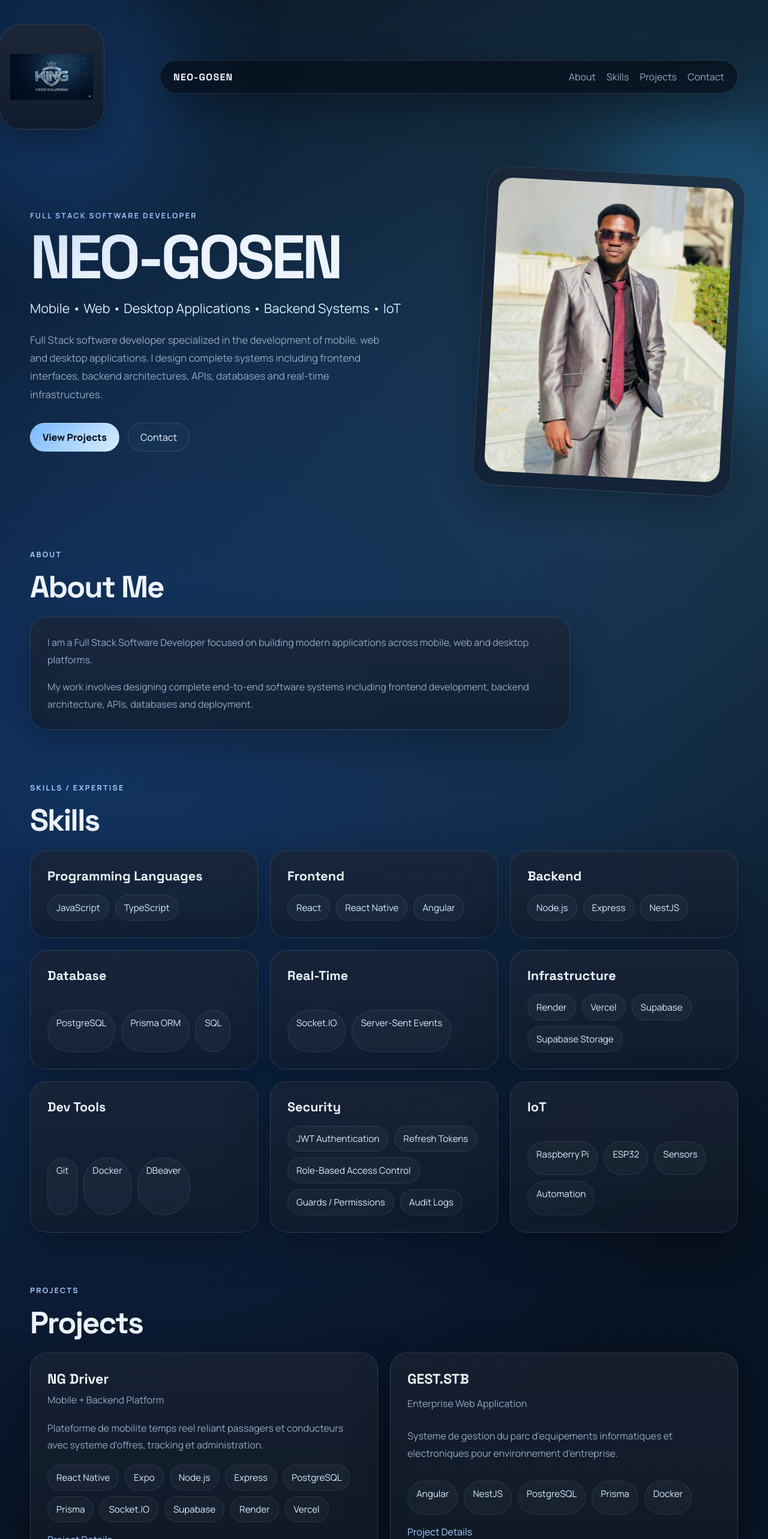
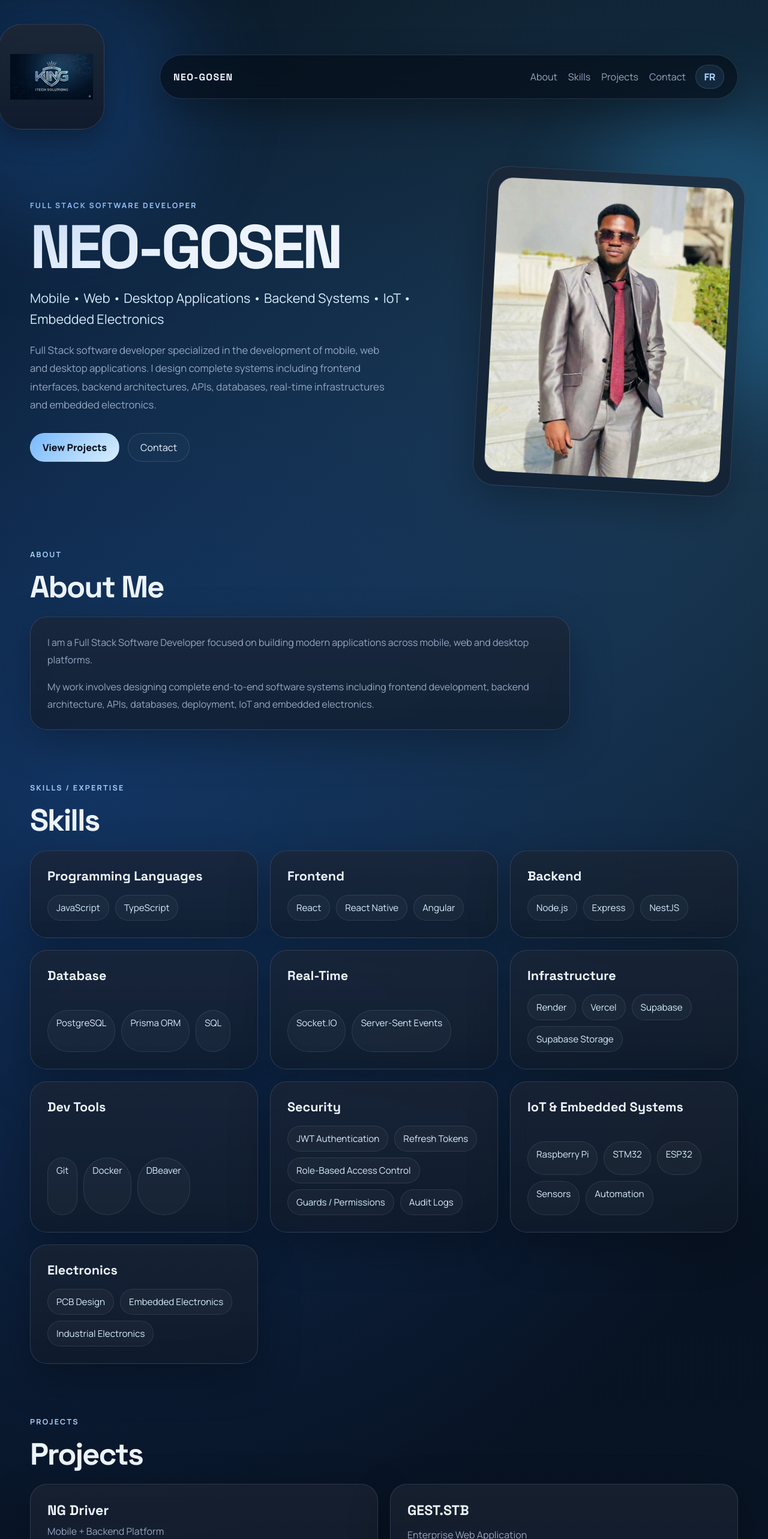
Before and after one commit to kissambouneogosen3-creator/neo-gosen-portfolio, a React (Vite) app: page / in a window 1280 px wide. Shown: the top 2566 px of the page at 60% size. Built offline with nearby package versions, Linux system fonts and the light colour scheme.

Commit message:
Add embedded skills translation and SEO terms

```diff
--- a/index.html
+++ b/index.html
@@ -9,11 +9,11 @@
     <meta name="theme-color" content="#102642" />
     <meta
       name="description"
-      content="Portfolio of NEO-GOSEN, Full Stack Software Developer specialized in mobile, web, desktop applications, backend systems, real-time platforms and IoT solutions."
+      content="Portfolio of NEO-GOSEN, Full Stack Software Developer specialized in mobile, web, desktop applications, backend systems, real-time platforms, IoT, embedded electronics and PCB design."
     />
     <meta
       name="keywords"
-      content="NEO-GOSEN, Neo Gosen Kissambou, Full Stack Software Developer, mobile developer, web developer, desktop applications, backend systems, IoT developer, React Native, React, Node.js, NestJS, PostgreSQL"
+      content="NEO-GOSEN, Neo Gosen Kissambou, Full Stack Software Developer, mobile developer, web developer, desktop applications, backend systems, IoT developer, embedded electronics, industrial electronics, PCB design, Raspberry Pi, STM32, ESP32, React Native, React, Node.js, NestJS, PostgreSQL"
     />
     <meta property="og:type" content="profile" />
     <meta property="og:locale" content="en_US" />
@@ -21,7 +21,7 @@
     <meta property="og:title" content="NEO-GOSEN — Full Stack Software Developer" />
     <meta
       property="og:description"
-      content="Mobile, web, desktop applications, backend systems, real-time platforms and IoT solutions."
+      content="Mobile, web, desktop applications, backend systems, real-time platforms, IoT, embedded electronics and PCB design."
     />
     <meta property="og:url" content="https://neo-gosen-portfolio.vercel.app/" />
     <meta property="og:image" content="https://neo-gosen-portfolio.vercel.app/branding/logo.png" />
@@ -29,7 +29,7 @@
     <meta name="twitter:title" content="NEO-GOSEN — Full Stack Software Developer" />
     <meta
       name="twitter:description"
-      content="Portfolio of NEO-GOSEN, Full Stack Software Developer specialized in mobile, web, desktop, backend and IoT systems."
+      content="Portfolio of NEO-GOSEN, Full Stack Software Developer specialized in mobile, web, desktop, backend, IoT and embedded electronics systems."
     />
     <meta name="twitter:image" content="https://neo-gosen-portfolio.vercel.app/branding/logo.png" />
     <script type="application/ld+json">
@@ -50,13 +50,19 @@
           "Backend Systems",
           "Real-Time Systems",
           "IoT",
+          "Embedded Electronics",
+          "Industrial Electronics",
+          "PCB Design",
+          "Raspberry Pi",
+          "STM32",
+          "ESP32",
           "React Native",
           "React",
           "Node.js",
           "NestJS",
           "PostgreSQL"
         ],
-        "description": "Full Stack Software Developer specialized in complete software systems across mobile, web, desktop applications, backend systems and IoT."
+        "description": "Full Stack Software Developer specialized in complete software systems across mobile, web, desktop applications, backend systems, IoT, embedded electronics and PCB design."
       }
     </script>
     <title>NEO-GOSEN — Full Stack Software Developer</title>
--- a/src/App.jsx
+++ b/src/App.jsx
@@ -2,35 +2,35 @@ import { useEffect, useState } from "react";
 
 const skillGroups = [
   {
-    title: "Programming Languages",
+    title: { en: "Programming Languages", fr: "Langages de programmation" },
     items: ["JavaScript", "TypeScript"],
   },
   {
-    title: "Frontend",
+    title: { en: "Frontend", fr: "Frontend" },
     items: ["React", "React Native", "Angular"],
   },
   {
-    title: "Backend",
+    title: { en: "Backend", fr: "Backend" },
     items: ["Node.js", "Express", "NestJS"],
   },
   {
-    title: "Database",
+    title: { en: "Database", fr: "Base de données" },
     items: ["PostgreSQL", "Prisma ORM", "SQL"],
   },
   {
-    title: "Real-Time",
+    title: { en: "Real-Time", fr: "Temps réel" },
     items: ["Socket.IO", "Server-Sent Events"],
   },
   {
-    title: "Infrastructure",
+    title: { en: "Infrastructure", fr: "Infrastructure" },
     items: ["Render", "Vercel", "Supabase", "Supabase Storage"],
   },
   {
-    title: "Dev Tools",
+    title: { en: "Dev Tools", fr: "Outils de développement" },
     items: ["Git", "Docker", "DBeaver"],
   },
   {
-    title: "Security",
+    title: { en: "Security", fr: "Sécurité" },
     items: [
       "JWT Authentication",
       "Refresh Tokens",
@@ -40,8 +40,12 @@ const skillGroups = [
     ],
   },
   {
-    title: "IoT",
-    items: ["Raspberry Pi", "ESP32", "Sensors", "Automation"],
+    title: { en: "IoT & Embedded Systems", fr: "IoT & systèmes embarqués" },
+    items: ["Raspberry Pi", "STM32", "ESP32", "Sensors", "Automation"],
+  },
+  {
+    title: { en: "Electronics", fr: "Électronique" },
+    items: ["PCB Design", "Embedded Electronics", "Industrial Electronics"],
   },
 ];
 
@@ -52,9 +56,11 @@ const projects = [
   {
     slug: "ng-driver",
     title: "NG Driver",
-    type: "Mobile + Backend Platform",
-    description:
-      "Plateforme de mobilite temps reel reliant passagers et conducteurs avec systeme d'offres, tracking et administration.",
+    type: { en: "Mobile + Backend Platform", fr: "Plateforme mobile + backend" },
+    description: {
+      en: "Real-time mobility platform connecting passengers and drivers with offer management, tracking and administration.",
+      fr: "Plateforme de mobilité temps réel reliant passagers et conducteurs avec système d'offres, tracking et administration.",
+    },
     technologies: [
       "React Native",
       "Expo",
@@ -76,9 +82,11 @@ const projects = [
   {
     slug: "gest-stb",
     title: "GEST.STB",
-    type: "Enterprise Web Application",
-    description:
-      "Systeme de gestion du parc d'equipements informatiques et electroniques pour environnement d'entreprise.",
+    type: { en: "Enterprise Web Application", fr: "Application web d'entreprise" },
+    description: {
+      en: "Management system for IT and electronic equipment in an enterprise environment.",
+      fr: "Système de gestion du parc d'équipements informatiques et électroniques pour environnement d'entreprise.",
+    },
     technologies: ["Angular", "NestJS", "PostgreSQL", "Prisma", "Docker"],
     images: [
       "/images/projects/gest-stb/gest-stb-1.png",
@@ -88,34 +96,112 @@ const projects = [
   {
     slug: "svm",
     title: "Souffle de Vie Manager",
-    type: "Web Application",
-    description:
-      "Plateforme de gestion administrative des membres avec suivi de presence, absences et rapports.",
+    type: { en: "Web Application", fr: "Application web" },
+    description: {
+      en: "Administrative member management platform with attendance tracking, absence management and reports.",
+      fr: "Plateforme de gestion administrative des membres avec suivi de présence, absences et rapports.",
+    },
     technologies: ["React", "Node.js", "Express", "PostgreSQL", "Prisma", "Socket.IO"],
     images: ["/images/projects/svm/svm-1.png", "/images/projects/svm/svm-2.png"],
   },
   {
     slug: "iot",
     title: "Smart Greenhouse",
-    type: "IoT System",
-    description:
-      "Systeme d'automatisation de serre base sur Raspberry Pi pour surveiller et controler l'environnement.",
-    technologies: ["Raspberry Pi", "Sensors", "Automation"],
+    type: { en: "IoT System", fr: "Système IoT" },
+    description: {
+      en: "Greenhouse automation system based on Raspberry Pi, sensors and embedded control logic.",
+      fr: "Système d'automatisation de serre basé sur Raspberry Pi, capteurs et logique de contrôle embarquée.",
+    },
+    technologies: ["Raspberry Pi", "Sensors", "Automation", "Embedded Electronics"],
     images: ["/images/projects/iot/iot-1.png", "/images/projects/iot/iot-2.png"],
   },
   {
     slug: "real-estate",
     title: "Real Estate Search Platform",
-    type: "Web Application",
-    description:
-      "Plateforme web permettant la recherche d'annonces immobilieres dans une base de donnees.",
+    type: { en: "Web Application", fr: "Application web" },
+    description: {
+      en: "Web platform for searching real estate listings from a structured database.",
+      fr: "Plateforme web permettant la recherche d'annonces immobilières dans une base de données.",
+    },
     technologies: ["JavaScript", "Backend API", "SQL Database"],
     images: [],
   },
 ];
 
+const copy = {
+  en: {
+    nav: ["About", "Skills", "Projects", "Contact"],
+    homeLabel: "NEO-GOSEN home",
+    role: "Full Stack Software Developer",
+    specialization: "Mobile • Web • Desktop Applications • Backend Systems • IoT • Embedded Electronics",
+    hero:
+      "Full Stack software developer specialized in the development of mobile, web and desktop applications. I design complete systems including frontend interfaces, backend architectures, APIs, databases, real-time infrastructures and embedded electronics.",
+    viewProjects: "View Projects",
+    contact: "Contact",
+    aboutEyebrow: "About",
+    aboutTitle: "About Me",
+    aboutText1:
+      "I am a Full Stack Software Developer focused on building modern applications across mobile, web and desktop platforms.",
+    aboutText2:
+      "My work involves designing complete end-to-end software systems including frontend development, backend architecture, APIs, databases, deployment, IoT and embedded electronics.",
+    skillsEyebrow: "Skills / Expertise",
+    skillsTitle: "Skills",
+    projectsEyebrow: "Projects",
+    projectsTitle: "Projects",
+    detailsEyebrow: "Project Details",
+    detailsTitle: "Project Details",
+    detailsLink: "Project Details",
+    technologies: "Technologies",
+    images: "Images",
+    noImage: "No image required.",
+    contactText:
+      "I am available for freelance projects involving mobile, web, full-stack software development, IoT and embedded electronics.",
+    finalMessage:
+      "Full Stack Software Developer building complete systems across mobile, web, desktop and embedded environments.",
+    close: "Close",
+    switchLanguage: "FR",
+    switchLabel: "Passer en français",
+  },
+  fr: {
+    nav: ["À propos", "Compétences", "Projets", "Contact"],
+    homeLabel: "Accueil NEO-GOSEN",
+    role: "Développeur logiciel full stack",
+    specialization:
+      "Mobile • Web • Applications desktop • Systèmes backend • IoT • Électronique embarquée",
+    hero:
+      "Développeur logiciel full stack spécialisé dans le développement d'applications mobiles, web et desktop. Je conçois des systèmes complets incluant interfaces frontend, architectures backend, APIs, bases de données, infrastructures temps réel et électronique embarquée.",
+    viewProjects: "Voir les projets",
+    contact: "Contact",
+    aboutEyebrow: "À propos",
+    aboutTitle: "À propos de moi",
+    aboutText1:
+      "Je suis développeur logiciel full stack, orienté vers la création d'applications modernes sur mobile, web et desktop.",
+    aboutText2:
+      "Mon travail couvre la conception de systèmes logiciels complets : frontend, backend, APIs, bases de données, déploiement, IoT et électronique embarquée.",
+    skillsEyebrow: "Compétences / Expertise",
+    skillsTitle: "Compétences",
+    projectsEyebrow: "Projets",
+    projectsTitle: "Projets",
+    detailsEyebrow: "Détails des projets",
+    detailsTitle: "Détails des projets",
+    detailsLink: "Détails du projet",
+    technologies: "Technologies",
+    images: "Images",
+    noImage: "Aucune image requise.",
+    contactText:
+      "Je suis disponible pour des missions freelance en développement mobile, web, full-stack, IoT et électronique embarquée.",
+    finalMessage:
+      "Développeur logiciel full stack construisant des systèmes complets pour environnements mobile, web, desktop et embarqués.",
+    close: "Fermer",
+    switchLanguage: "EN",
+    switchLabel: "Switch to English",
+  },
+};
+
 function App() {
   const [selectedImage, setSelectedImage] = useState(null);
+  const [language, setLanguage] = useState("en");
+  const t = copy[language];
 
   useEffect(() => {
     function handleKeyDown(event) {
@@ -138,7 +224,7 @@ function App() {
       <div className="ambient ambient-right" />
 
       <div className="masthead">
-        <a className="logo-anchor" href="#hero" aria-label="NEO-GOSEN home">
+        <a className="logo-anchor" href="#hero" aria-label={t.homeLabel}>
           <span className="brand-logo-wrap brand-logo-wrap-large">
             <img src={logoImage} alt="NEO-GOSEN logo" className="brand-logo" />
           </span>
@@ -148,33 +234,35 @@ function App() {
             <span className="brand-text">NEO-GOSEN</span>
           </a>
           <nav className="nav">
-            <a href="#about">About</a>
-            <a href="#skills">Skills</a>
-            <a href="#projects">Projects</a>
-            <a href="#contact">Contact</a>
+            <a href="#about">{t.nav[0]}</a>
+            <a href="#skills">{t.nav[1]}</a>
+            <a href="#projects">{t.nav[2]}</a>
+            <a href="#contact">{t.nav[3]}</a>
           </nav>
+          <button
+            className="language-toggle"
+            type="button"
+            aria-label={t.switchLabel}
+            onClick={() => setLanguage((current) => (current === "en" ? "fr" : "en"))}
+          >
+            {t.switchLanguage}
+          </button>
         </header>
       </div>
 
       <main>
         <section className="hero-section section" id="hero">
           <div className="hero-copy">
-            <p className="eyebrow">Full Stack Software Developer</p>
+            <p className="eyebrow">{t.role}</p>
             <h1>NEO-GOSEN</h1>
-            <p className="hero-specialization">
-              Mobile • Web • Desktop Applications • Backend Systems • IoT
-            </p>
-            <p className="hero-description">
-              Full Stack software developer specialized in the development of mobile, web and
-              desktop applications. I design complete systems including frontend interfaces,
-              backend architectures, APIs, databases and real-time infrastructures.
-            </p>
+            <p className="hero-specialization">{t.specialization}</p>
+            <p className="hero-description">{t.hero}</p>
             <div className="hero-actions">
               <a className="button button-primary" href="#projects">
-                View Projects
+                {t.viewProjects}
               </a>
               <a className="button button-secondary" href="#contact">
-                Contact
+                {t.contact}
               </a>
             </div>
           </div>
@@ -194,30 +282,24 @@ function App() {
 
         <section className="section" id="about">
           <div className="section-heading">
-            <p className="eyebrow">About</p>
-            <h2>About Me</h2>
+            <p className="eyebrow">{t.aboutEyebrow}</p>
+            <h2>{t.aboutTitle}</h2>
           </div>
           <div className="glass-panel about-panel">
-            <p>
-              I am a Full Stack Software Developer focused on building modern applications across
-              mobile, web and desktop platforms.
-            </p>
-            <p>
-              My work involves designing complete end-to-end software systems including frontend
-              development, backend architecture, APIs, databases and deployment.
-            </p>
+            <p>{t.aboutText1}</p>
+            <p>{t.aboutText2}</p>
           </div>
         </section>
 
         <section className="section" id="skills">
           <div className="section-heading">
-            <p className="eyebrow">Skills / Expertise</p>
-            <h2>Skills</h2>
+            <p className="eyebrow">{t.skillsEyebrow}</p>
+            <h2>{t.skillsTitle}</h2>
           </div>
           <div className="skills-grid">
             {skillGroups.map((group) => (
-              <article className="glass-panel skill-card" key={group.title}>
-                <h3>{group.title}</h3>
+              <article className="glass-panel skill-card" key={group.title.en}>
+                <h3>{group.title[language]}</h3>
                 <ul className="tag-list">
                   {group.items.map((item) => (
                     <li key={item}>{item}</li>
@@ -230,24 +312,24 @@ function App() {
 
         <section className="section" id="projects">
           <div className="section-heading">
-            <p className="eyebrow">Projects</p>
-            <h2>Projects</h2>
+            <p className="eyebrow">{t.projectsEyebrow}</p>
+            <h2>{t.projectsTitle}</h2>
           </div>
           <div className="projects-grid">
             {projects.map((project) => (
               <article className="glass-panel project-card" key={project.slug}>
                 <div className="project-card-top">
                   <span className="project-index">{project.title}</span>
-                  <p className="project-type">{project.type}</p>
+                  <p className="project-type">{project.type[language]}</p>
                 </div>
-                <p className="project-description">{project.description}</p>
+                <p className="project-description">{project.description[language]}</p>
                 <ul className="tag-list">
                   {project.technologies.map((technology) => (
                     <li key={technology}>{technology}</li>
                   ))}
                 </ul>
                 <a className="project-link" href={`#project-${project.slug}`}>
-                  Project Details
+                  {t.detailsLink}
                 </a>
               </article>
             ))}
@@ -256,8 +338,8 @@ function App() {
 
         <section className="section" id="project-details">
           <div className="section-heading">
-            <p className="eyebrow">Project Details</p>
-            <h2>Project Details</h2>
+            <p className="eyebrow">{t.detailsEyebrow}</p>
+            <h2>{t.detailsTitle}</h2>
           </div>
           <div className="details-stack">
             {projects.map((project) => (
@@ -265,13 +347,13 @@ function App() {
                 <div className="detail-header">
                   <div>
                     <h3>{project.title}</h3>
-                    <p className="project-type">{project.type}</p>
+                    <p className="project-type">{project.type[language]}</p>
                   </div>
                 </div>
-                <p className="project-description">{project.description}</p>
+                <p className="project-description">{project.description[language]}</p>
                 <div className="detail-columns">
                   <div>
-                    <h4>Technologies</h4>
+                    <h4>{t.technologies}</h4>
                     <ul className="tag-list">
                       {project.technologies.map((technology) => (
                         <li key={technology}>{technology}</li>
@@ -279,7 +361,7 @@ function App() {
                     </ul>
                   </div>
                   <div>
-                    <h4>Images</h4>
+                    <h4>{t.images}</h4>
                     {project.images.length ? (
                       <div className="image-grid">
                         {project.images.map((image) => (
@@ -296,7 +378,7 @@ function App() {
                         ))}
                       </div>
                     ) : (
-                      <p className="muted-text">No image required.</p>
+                      <p className="muted-text">{t.noImage}</p>
                     )}
                   </div>
                 </div>
@@ -307,23 +389,17 @@ function App() {
 
         <section className="section" id="contact">
           <div className="section-heading">
-            <p className="eyebrow">Contact</p>
-            <h2>Contact</h2>
+            <p className="eyebrow">{t.contact}</p>
+            <h2>{t.contact}</h2>
           </div>
           <div className="glass-panel contact-panel">
-            <p>
-              I am available for freelance projects involving mobile, web and full-stack software
-              development.
-            </p>
+            <p>{t.contactText}</p>
             <div className="contact-links">
               <a href="tel:+21624309776">+216 24 309 776</a>
               <a href="tel:+21621277388">+216 21 277 388</a>
               <a href="mailto:kissambouneogosen3@gmail.com">kissambouneogosen3@gmail.com</a>
             </div>
-            <p className="final-message">
-              Full Stack Software Developer building complete systems across mobile, web and
-              desktop environments.
-            </p>
+            <p className="final-message">{t.finalMessage}</p>
           </div>
         </section>
       </main>
@@ -341,7 +417,7 @@ function App() {
             aria-label="Close image"
             onClick={() => setSelectedImage(null)}
           >
-            Close
+            {t.close}
           </button>
           <div className="lightbox-content" onClick={(event) => event.stopPropagation()}>
             <img src={selectedImage.src} alt={selectedImage.alt} className="lightbox-image" />
--- a/src/styles.css
+++ b/src/styles.css
@@ -177,6 +177,17 @@ h4 {
   color: var(--muted);
 }
 
+.language-toggle {
+  min-width: 48px;
+  min-height: 40px;
+  border: 1px solid var(--panel-border);
+  border-radius: 999px;
+  background: rgba(120, 184, 255, 0.1);
+  color: var(--accent-strong);
+  font-weight: 800;
+  cursor: pointer;
+}
+
 main {
   max-width: 1180px;
   margin: 0 auto;
@@ -273,6 +284,7 @@ h3 {
 
 .button:hover,
 .nav a:hover,
+.language-toggle:hover,
 .contact-links a:hover,
 .project-link:hover {
   transform: translateY(-1px);
```
